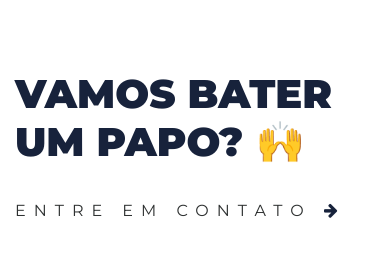
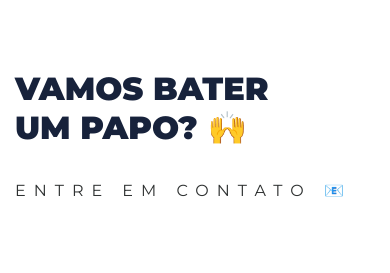
Before and after one commit to bqdesigner/site-bq, a website: page v1/index.html in a window 390 px wide. Shown: the part 4333-4606 px from the top of the page. Drawn offline with nearby package versions, Linux system fonts and the light colour scheme.

Commit message:
style updates

```diff
--- a/v1/index.html
+++ b/v1/index.html
@@ -175,7 +175,7 @@
     <footer class="container">
         <div class="row contact">
             <h2> Vamos bater <br/> um papo? 🙌 </h2>
-            <a href="mailto:bqdesigner@outlook.com"> Entre em contato </a>
+            <a href="mailto:bqdesigner@outlook.com"> Entre em contato 📧 </a>
         </div>
         <div class="row year">
             <span> Bruno Queirós • 2021 </span>
--- a/v1/scss/_guide.scss
+++ b/v1/scss/_guide.scss
@@ -47,7 +47,6 @@ $color-gray_300: rgba(46,49,49, 1);
 @mixin fontSize ($size) {
     font-size: calculateRem($size);
 }
-
 // Components
 %text-content {
     @include fontSize(18px);
@@ -71,11 +70,11 @@ $color-gray_300: rgba(46,49,49, 1);
         text-decoration: none;
         color: $color-primary;
     }
-    &::after {
-        content: '\f061';
-        font-family: FontAwesome;
-        color: $color-secondary;
-    }
+    // &::after {
+    //     content: '\f061';
+    //     font-family: FontAwesome;
+    //     color: $color-secondary;
+    // }
 }
 %title-base {
     @include fontSize(40px);
--- a/v1/scss/_media-querie.scss
+++ b/v1/scss/_media-querie.scss
@@ -90,6 +90,13 @@
             }
         }
     }
+    footer {
+        .contact {
+            h2 {
+                @include fontSize(32px);
+            }
+        }
+    }
     #jobs-done {
         h2 {
             @include fontSize(24px);
```
Also changed, not shown: v1/bant.html (+1 -1 lines), v1/beebox.html (+1 -1 lines), v1/cnn.html (+1 -1 lines), v1/wiseapp.html (+1 -1 lines), v1/assets/img/meta.jpg, v1/css/style.css.
